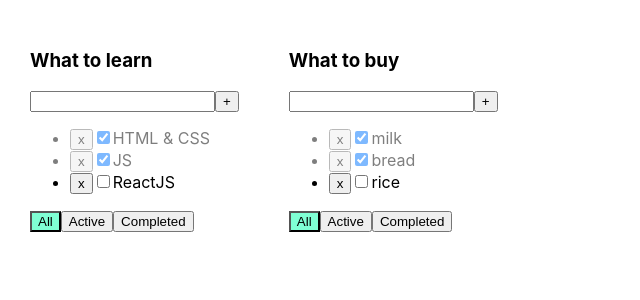
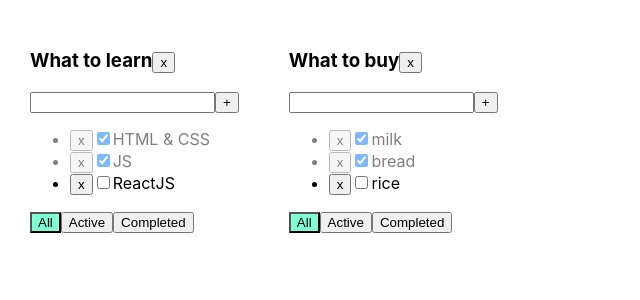
Before and after one commit to oleg-lego-lego/todolist_for_the_lesson, a React (Create React App) app: page / in a window 1280 px wide. Shown: the top 300 px of the page, without its empty margins (0-640 px from the left). Built offline with nearby package versions, Linux system fonts and the light colour scheme.

Commit message:
add logic func removeTodolist

```diff
--- a/src/App.tsx
+++ b/src/App.tsx
@@ -58,6 +58,11 @@ function App() {
         setTask({...task, [todolistId]: task[todolistId].map(el => el.id === taskId ? {...el, isDone} : el)})
     }
 
+    const removeTodolist = (todolistId: string) => {
+        setTodolist(todolist.filter(el => el.id !== todolistId))
+        delete task[todolistId]
+    }
+
 
     return (
         <div className="App">
@@ -81,6 +86,7 @@ function App() {
                         addTask={addTask}
                         changeTaskStatus={changeTaskStatus}
                         filter={t.filter}
+                        removeTodolist={removeTodolist}
                     />
                 )
             })}
--- a/src/Todolist.tsx
+++ b/src/Todolist.tsx
@@ -10,6 +10,7 @@ type TodolistPropsType = {
     addTask: (todolistId: string, newTitle: string) => void
     changeTaskStatus: (todolistId: string, taskId: string, isDone: boolean) => void
     filter: FilterType
+    removeTodolist: (todolistId: string) => void
 }
 
 export const Todolist = (props: TodolistPropsType) => {
@@ -40,9 +41,16 @@ export const Todolist = (props: TodolistPropsType) => {
         props.changeTaskStatus(props.todolistId, taskId, e.currentTarget.checked)
     }
 
+    const removeTodolistHandler = () => {
+      props.removeTodolist(props.todolistId)
+    }
+
     return (
         <div>
-            <h3>{props.title}</h3>
+            <h3>
+                {props.title}
+                <button onClick={removeTodolistHandler}>x</button>
+            </h3>
             <div>
                 <input
                     value={newTitle}
```
